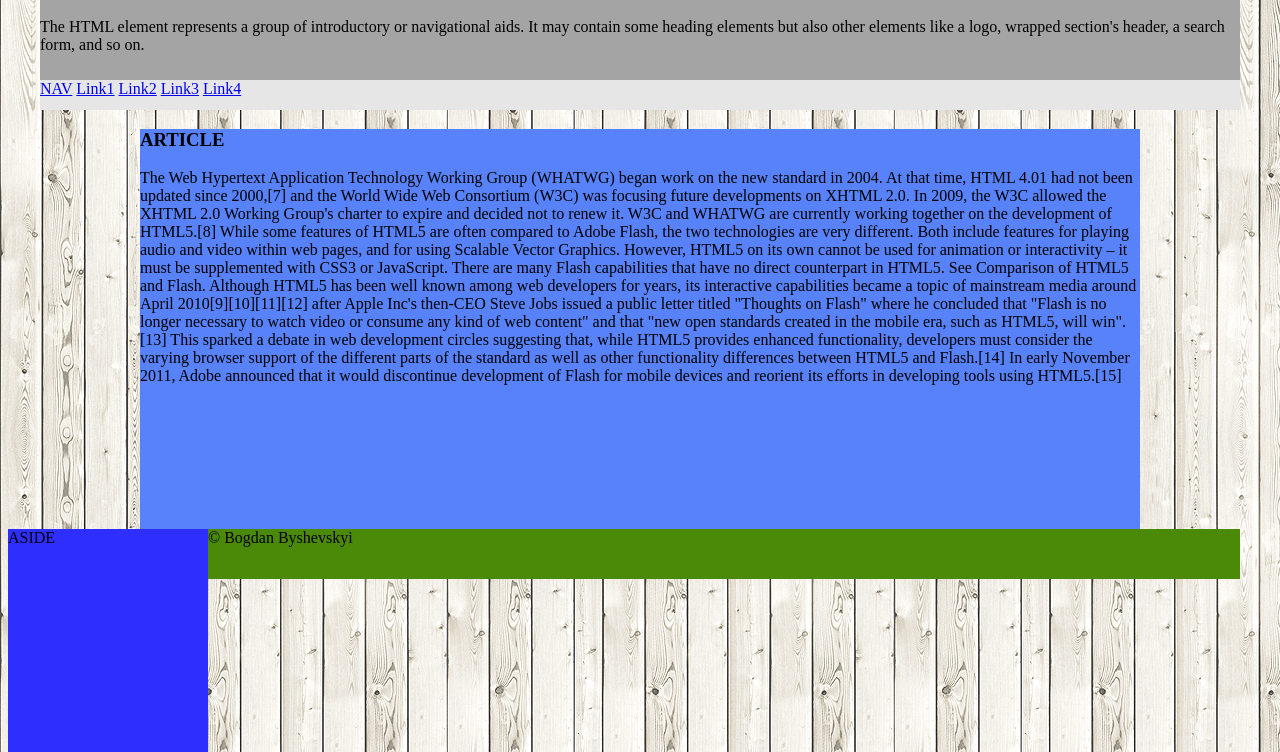
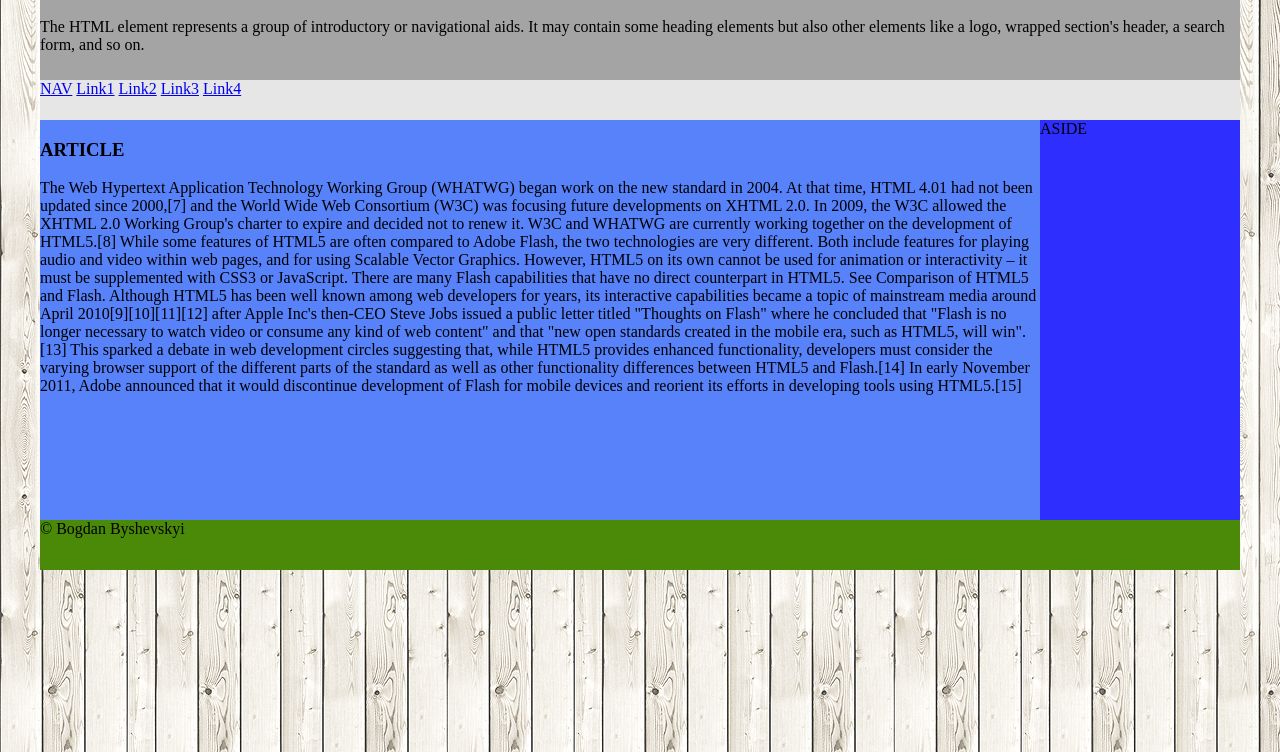
Before and after one commit to byshevskyi/homework4, a plain HTML site: page index.html in a window 1280 px wide. Shown: the part 48-800 px from the top of the page. Drawn offline with Linux system fonts and the light colour scheme.

Commit message:
SecCommit

```diff
--- a/stylehw4.css
+++ b/stylehw4.css
@@ -10,11 +10,17 @@ header {
 	margin: 0 auto;
 }
 
+section {
+    max-width: 1200px;
+    min-width: 450px;
+    margin: 0 auto;
+}
+
 nav {
 	background-color: #E6E6E6;
 	max-width: 1200px;
 	min-width: 450px;
-	height: 30px;
+	height: 40px;
 	margin: 0 auto;
 }
 
@@ -22,20 +28,17 @@ article{
     background-color: #5882FA;
     width: 1000px;
     height: 400px;
-    margin: 0 auto;
+    float: left;
 }
 
 aside{
     background-color: #2E2EFE;
-    width: 200px;
     height: 400px;
-    float: left;
 }
 
 footer{
     background-color: #4B8A08;
     max-width: 1200px;
-	min-width: 450px;
 	height: 50px;
 	margin: 0 auto;
 }
```
